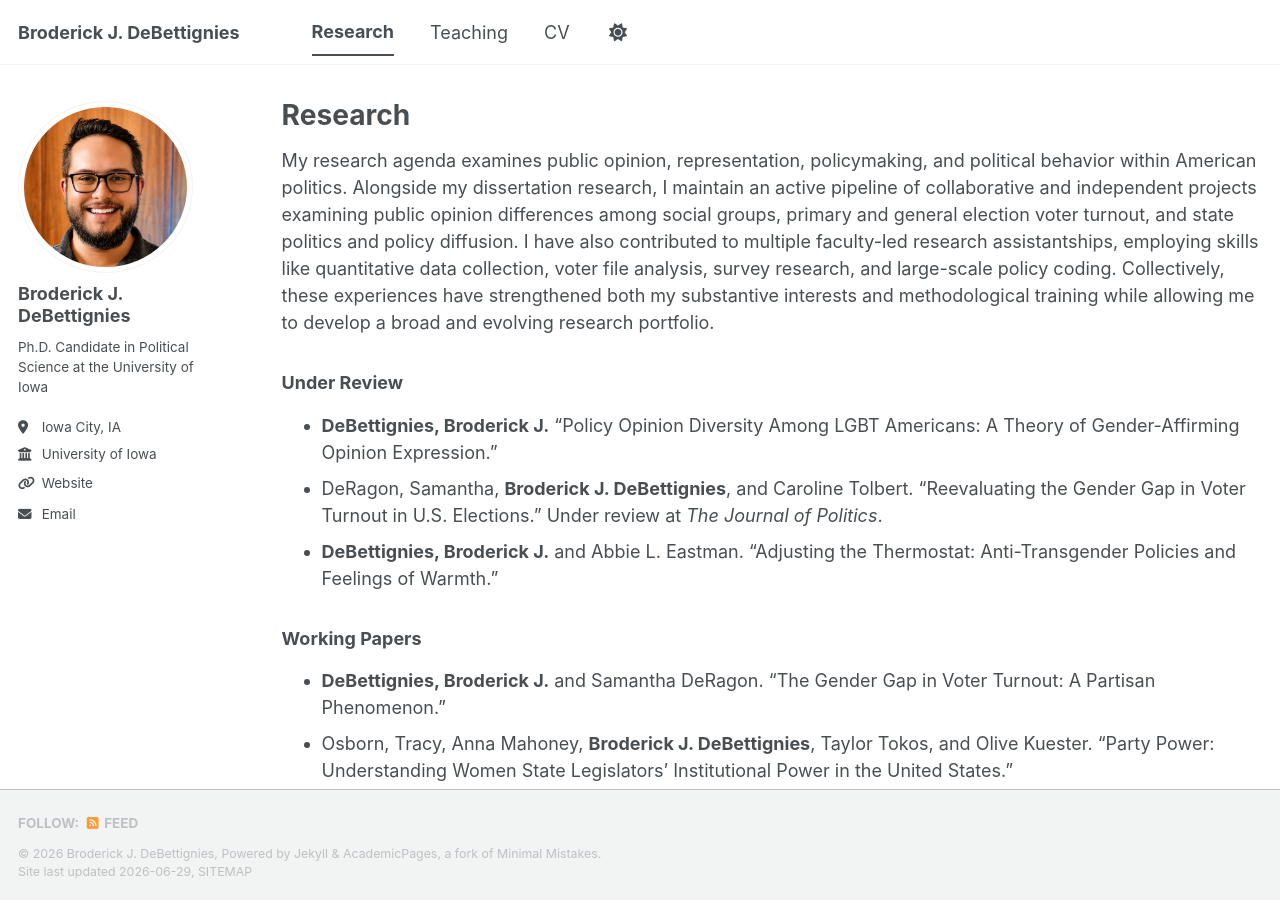
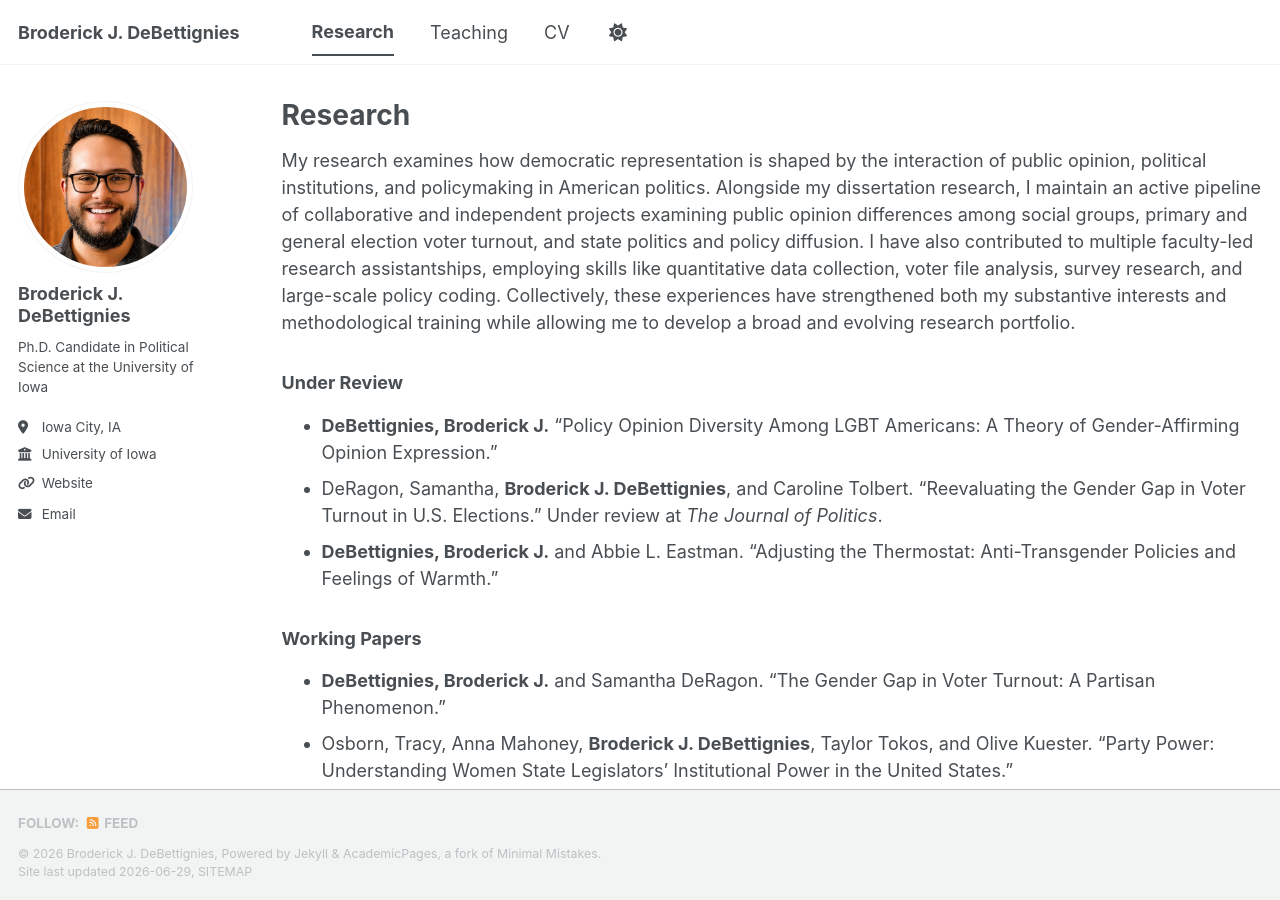
Before and after one commit to brodydebettignies/brodydebettignies.github.io, a Jekyll site: the page built from _pages/publications.html, in a window 1280 px wide and 900 px high. Built offline with Jekyll 4.4.1, drawn with Linux system fonts in a browser that asks for light colours; a script bundle is joined from its source files by our own code; library files that are not in the unit come from our copies.

Commit message:
Update publications.html

```diff
--- a/_pages/publications.html
+++ b/_pages/publications.html
@@ -6,7 +6,7 @@ author_profile: true
 ---
 
 <p>
-My research agenda examines public opinion, representation, policymaking, and political behavior within American politics. Alongside my dissertation research, I maintain an active pipeline of collaborative and independent projects examining public opinion differences among social groups, primary and general election voter turnout, and state politics and policy diffusion. I have also contributed to multiple faculty-led research assistantships, employing skills like quantitative data collection, voter file analysis, survey research, and large-scale policy coding. Collectively, these experiences have strengthened both my substantive interests and methodological training while allowing me to develop a broad and evolving research portfolio.
+My research examines how democratic representation is shaped by the interaction of public opinion, political institutions, and policymaking in American politics. Alongside my dissertation research, I maintain an active pipeline of collaborative and independent projects examining public opinion differences among social groups, primary and general election voter turnout, and state politics and policy diffusion. I have also contributed to multiple faculty-led research assistantships, employing skills like quantitative data collection, voter file analysis, survey research, and large-scale policy coding. Collectively, these experiences have strengthened both my substantive interests and methodological training while allowing me to develop a broad and evolving research portfolio.
 </p>
 
 <h3>Under Review</h3>
```
